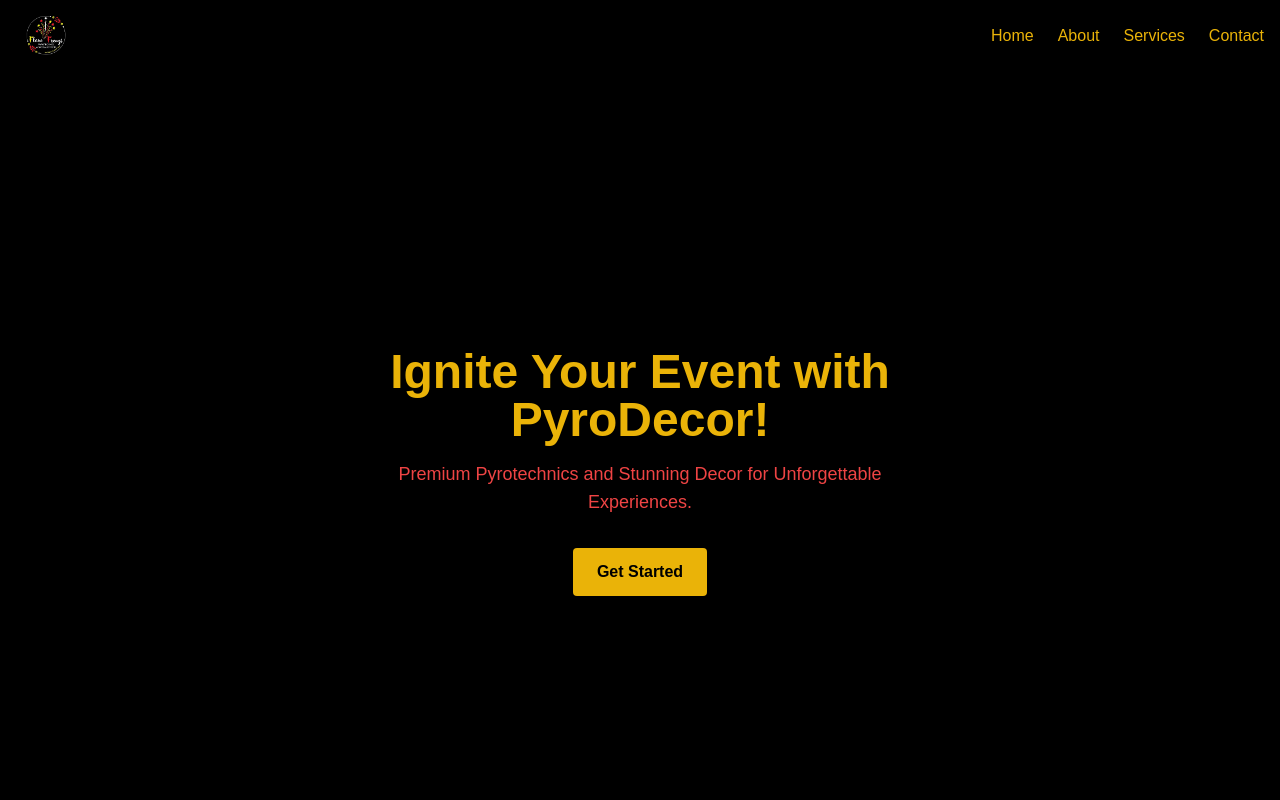
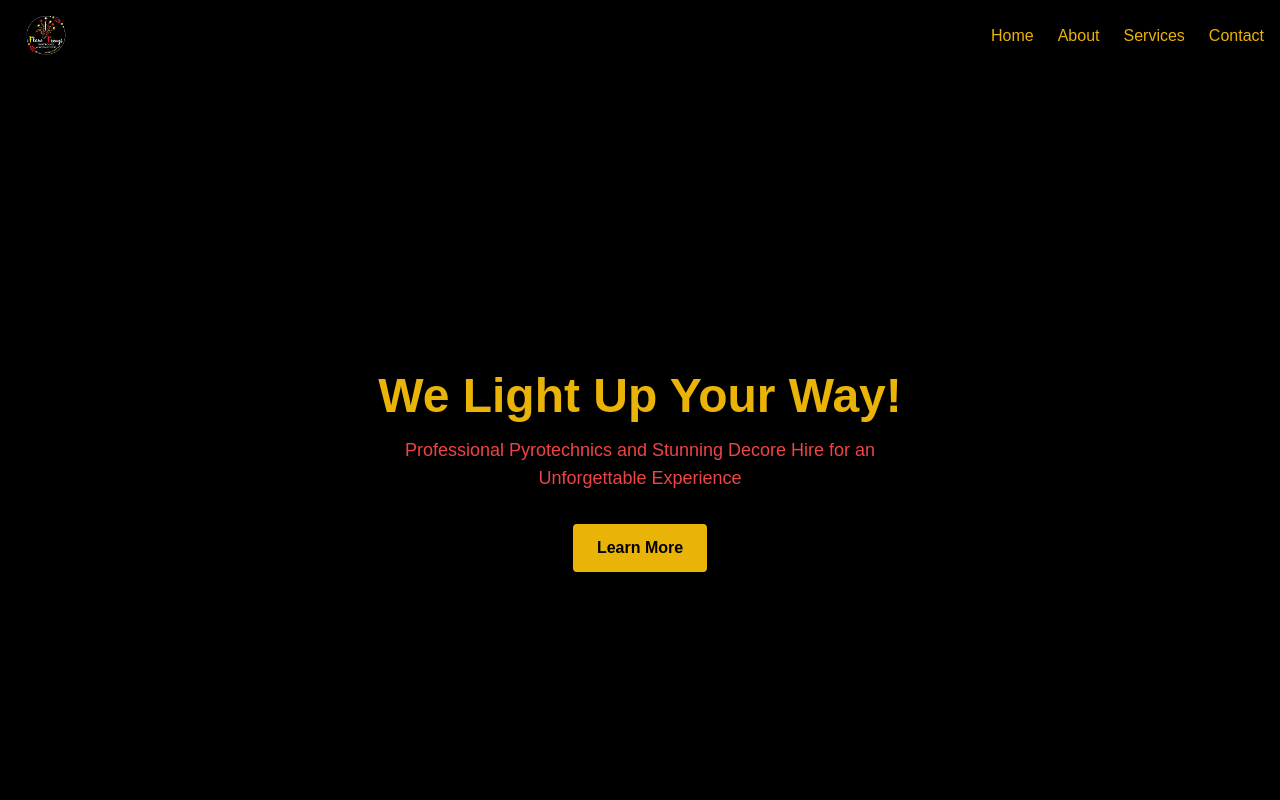
Before and after one commit to Uvaancovie/flare-frenzi, a Next.js app: page / in a window 1280 px wide. Shown: the top 800 px of the page. Built offline with nearby package versions, Linux system fonts and the light colour scheme.

Commit message:
hero section update

```diff
--- a/app/components/Hero.tsx
+++ b/app/components/Hero.tsx
@@ -33,7 +33,7 @@ const Hero: React.FC = () => {
           transition={{ duration: 1, delay: 0.5 }}
           className="text-5xl font-bold"
         >
-          Ignite Your Event with PyroDecor!
+          We Light Up Your Way!
         </motion.h1>
 
         <motion.p
@@ -42,7 +42,7 @@ const Hero: React.FC = () => {
           transition={{ duration: 1, delay: 1 }}
           className="text-lg mt-4 text-red-500"
         >
-          Premium Pyrotechnics and Stunning Decor for Unforgettable Experiences.
+          Professional Pyrotechnics and Stunning Decore Hire for an Unforgettable Experience
         </motion.p>
 
         {/* Call to Action Button */}
@@ -53,7 +53,7 @@ const Hero: React.FC = () => {
           transition={{ type: "spring", stiffness: 400, damping: 10 }}
           className="mt-8 px-6 py-3 bg-yellow-500 text-black font-bold rounded shadow-lg hover:bg-red-500 transition duration-300"
         >
-          Get Started
+          Learn More
         </motion.button>
       </div>
     </section>
```
